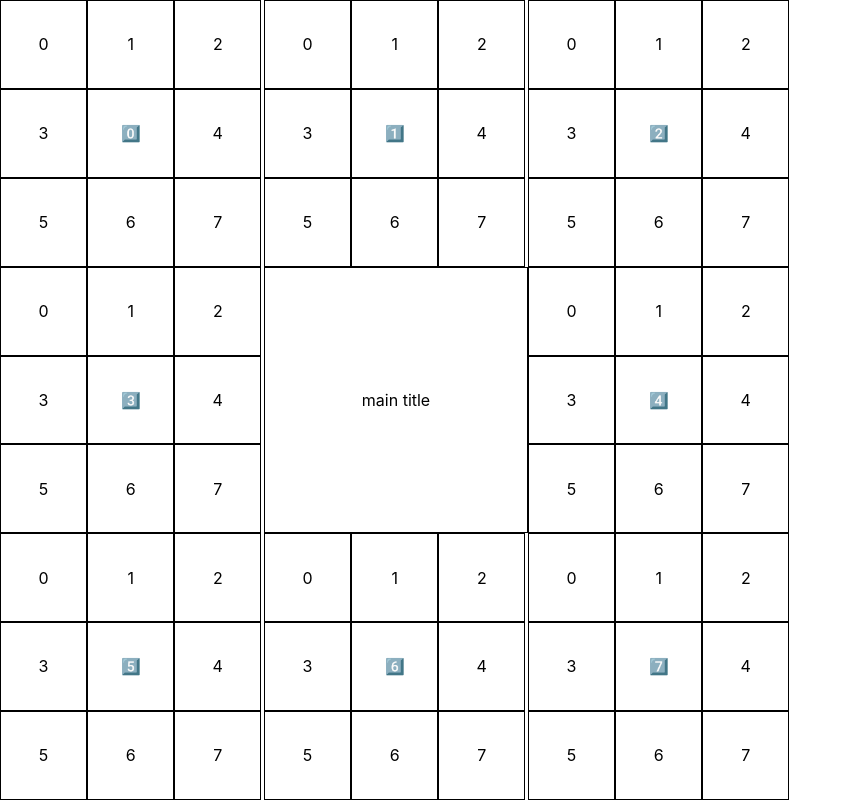
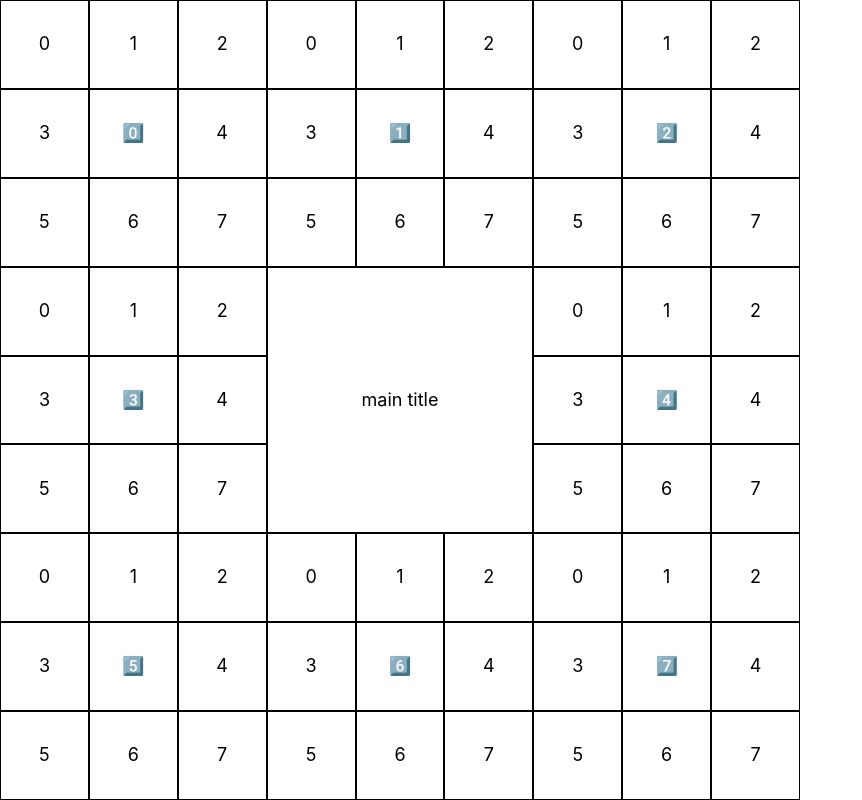
Before and after one commit to hewonjeong/mandala, a React (Create React App) app: page / in a window 1280 px wide. Shown: the whole page, without its empty margins (0-862 px from the left). Built offline with nearby package versions, Linux system fonts and the light colour scheme.

Commit message:
add input style

```diff
--- a/src/components/Block/Block.module.scss
+++ b/src/components/Block/Block.module.scss
@@ -1,14 +1,25 @@
 .wrap {
+  font-size: 18px;
   display: flex;
   flex-wrap: wrap;
-  width: 33%;
+  width: (100% / 3);
 
   .title {
+    position: relative;
     box-sizing: border-box;
     border: 1px solid black;
     display: flex;
-    width: 33%;
+    width: (100% / 3);
     justify-content: center;
     align-items: center;
   }
+  .input {
+    opacity: 0.5;
+    box-sizing: border-box;
+    outline: none;
+    border: 1px solid black;
+    width: 100%;
+    position: absolute;
+    text-align: center;
+  }
 }
```
